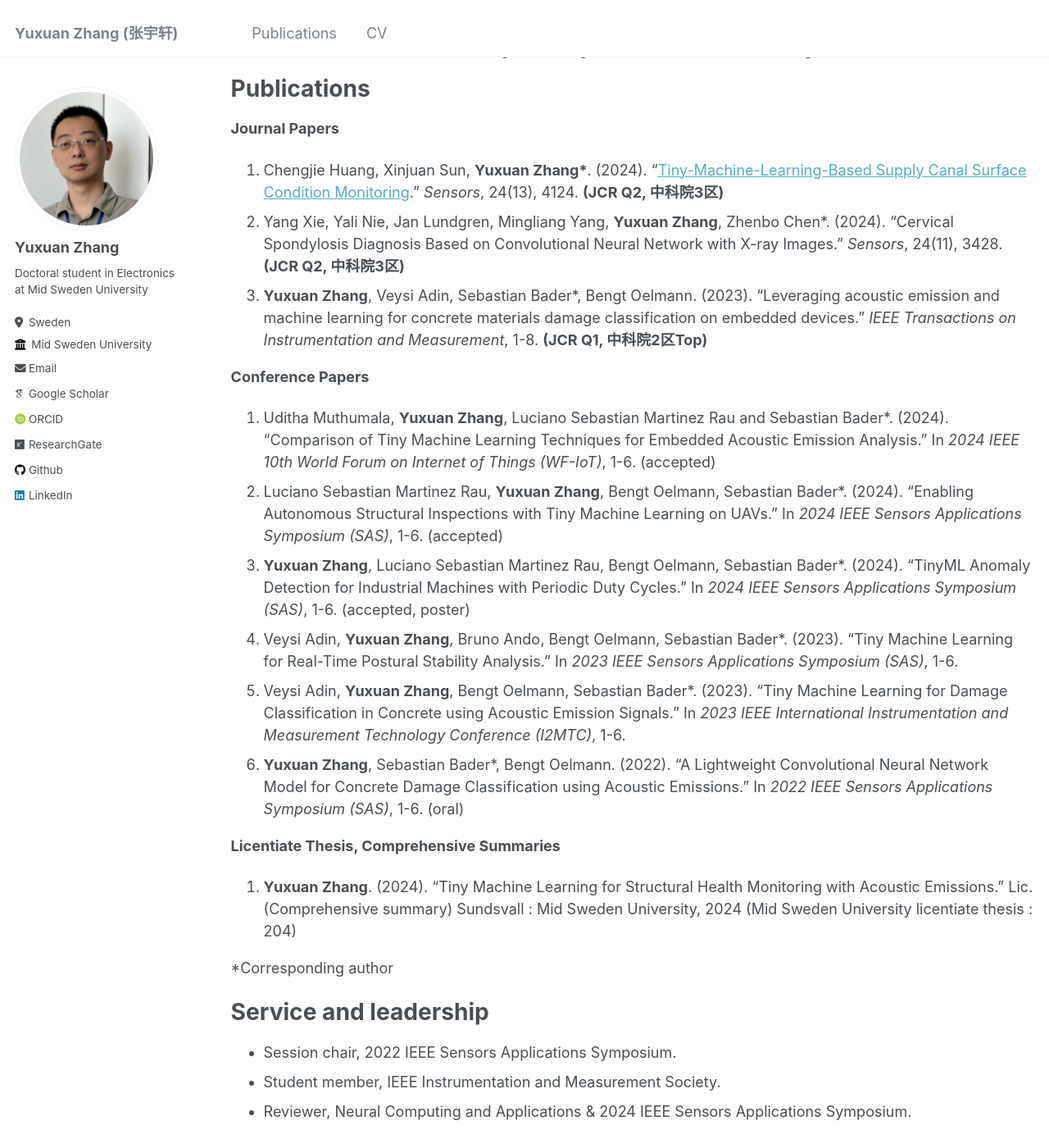
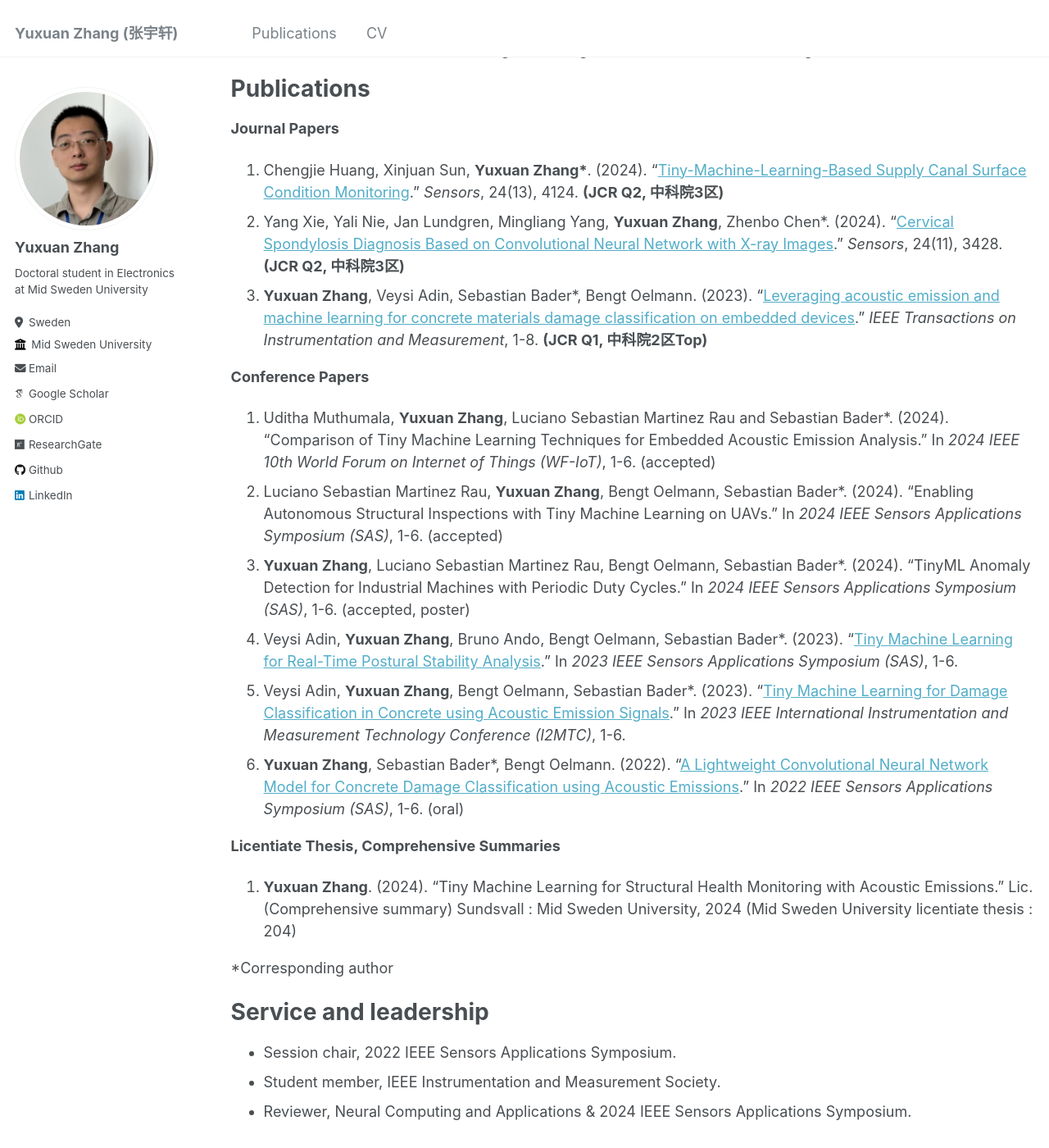
Before and after one commit to YuxuanZhang-96/YuxuanZhang-96.github.io, a Jekyll site: the page built from _pages/cv.md, in a window 1280 px wide and 1400 px high, scrolled down 590 px. Shown: the whole window at 82% size. Built offline with Jekyll 4.4.1, drawn with Linux system fonts in a browser that asks for light colours; some web fonts are replaced; part of the change alters nothing that is shown.

Commit message:
Update cv.md

```diff
--- a/_pages/cv.md
+++ b/_pages/cv.md
@@ -31,16 +31,16 @@ Publications
 ======
 __Journal Papers__
 1. Chengjie Huang, Xinjuan Sun, __Yuxuan Zhang*__. (2024). "[Tiny-Machine-Learning-Based Supply Canal Surface Condition Monitoring](https://www.mdpi.com/1424-8220/24/13/4124)." _Sensors_, 24(13), 4124. __(JCR Q2, 中科院3区)__
-2. Yang Xie, Yali Nie, Jan Lundgren, Mingliang Yang, __Yuxuan Zhang__, Zhenbo Chen*. (2024). "Cervical Spondylosis Diagnosis Based on Convolutional Neural Network with X-ray Images." _Sensors_, 24(11), 3428. __(JCR Q2, 中科院3区)__
-3. __Yuxuan Zhang__, Veysi Adin, Sebastian Bader*, Bengt Oelmann. (2023). "Leveraging acoustic emission and machine learning for concrete materials damage classification on embedded devices." _IEEE Transactions on Instrumentation and Measurement_, 1-8. __(JCR Q1, 中科院2区Top)__
+2. Yang Xie, Yali Nie, Jan Lundgren, Mingliang Yang, __Yuxuan Zhang__, Zhenbo Chen*. (2024). "[Cervical Spondylosis Diagnosis Based on Convolutional Neural Network with X-ray Images](https://www.mdpi.com/1424-8220/24/11/3428)." _Sensors_, 24(11), 3428. __(JCR Q2, 中科院3区)__
+3. __Yuxuan Zhang__, Veysi Adin, Sebastian Bader*, Bengt Oelmann. (2023). "[Leveraging acoustic emission and machine learning for concrete materials damage classification on embedded devices](https://ieeexplore.ieee.org/document/10227301)." _IEEE Transactions on Instrumentation and Measurement_, 1-8. __(JCR Q1, 中科院2区Top)__
 
 __Conference Papers__
 1. Uditha Muthumala, __Yuxuan Zhang__, Luciano Sebastian Martinez Rau and Sebastian Bader*. (2024). "Comparison of Tiny Machine Learning Techniques for Embedded Acoustic Emission Analysis." In _2024 IEEE 10th World Forum on Internet of Things (WF-IoT)_, 1-6. (accepted)
 2. Luciano Sebastian Martinez Rau, __Yuxuan Zhang__, Bengt Oelmann, Sebastian Bader*. (2024). "Enabling Autonomous Structural Inspections with Tiny Machine Learning on UAVs." In _2024 IEEE Sensors Applications Symposium (SAS)_, 1-6. (accepted)
 3. __Yuxuan Zhang__, Luciano Sebastian Martinez Rau, Bengt Oelmann, Sebastian Bader*. (2024). "TinyML Anomaly Detection for Industrial Machines with Periodic Duty Cycles." In _2024 IEEE Sensors Applications Symposium (SAS)_, 1-6. (accepted, poster)
-4. Veysi Adin, __Yuxuan Zhang__, Bruno Ando, Bengt Oelmann, Sebastian Bader*. (2023). "Tiny Machine Learning for Real-Time Postural Stability Analysis." In _2023 IEEE Sensors Applications Symposium (SAS)_, 1-6.
-5. Veysi Adin, __Yuxuan Zhang__, Bengt Oelmann, Sebastian Bader*. (2023). "Tiny Machine Learning for Damage Classification in Concrete using Acoustic Emission Signals." In _2023 IEEE International Instrumentation and Measurement Technology Conference (I2MTC)_, 1-6.
-6. __Yuxuan Zhang__, Sebastian Bader*, Bengt Oelmann. (2022). "A Lightweight Convolutional Neural Network Model for Concrete Damage Classification using Acoustic Emissions." In _2022 IEEE Sensors Applications Symposium (SAS)_, 1-6. (oral)
+4. Veysi Adin, __Yuxuan Zhang__, Bruno Ando, Bengt Oelmann, Sebastian Bader*. (2023). "[Tiny Machine Learning for Real-Time Postural Stability Analysis](https://ieeexplore.ieee.org/document/10254126)." In _2023 IEEE Sensors Applications Symposium (SAS)_, 1-6.
+5. Veysi Adin, __Yuxuan Zhang__, Bengt Oelmann, Sebastian Bader*. (2023). "[Tiny Machine Learning for Damage Classification in Concrete using Acoustic Emission Signals](https://ieeexplore.ieee.org/document/10175972)." In _2023 IEEE International Instrumentation and Measurement Technology Conference (I2MTC)_, 1-6.
+6. __Yuxuan Zhang__, Sebastian Bader*, Bengt Oelmann. (2022). "[A Lightweight Convolutional Neural Network Model for Concrete Damage Classification using Acoustic Emissions](https://ieeexplore.ieee.org/document/9881386)." In _2022 IEEE Sensors Applications Symposium (SAS)_, 1-6. (oral)
 
 __Licentiate Thesis, Comprehensive Summaries__
 1. __Yuxuan Zhang__. (2024). "Tiny Machine Learning for Structural Health Monitoring with Acoustic Emissions." Lic. (Comprehensive summary) Sundsvall : Mid Sweden University, 2024 (Mid Sweden University licentiate thesis : 204)
```
